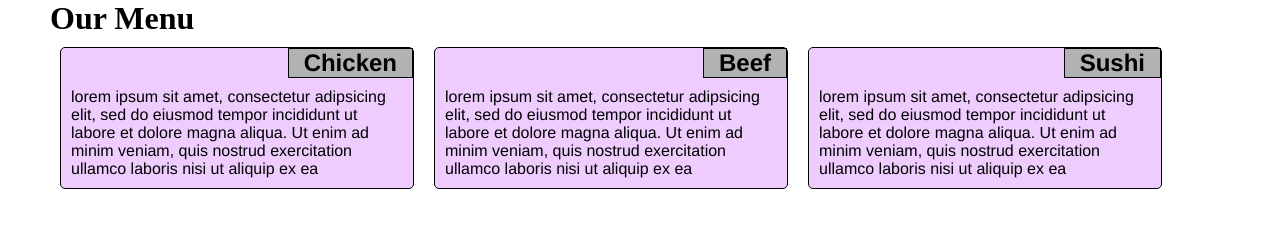
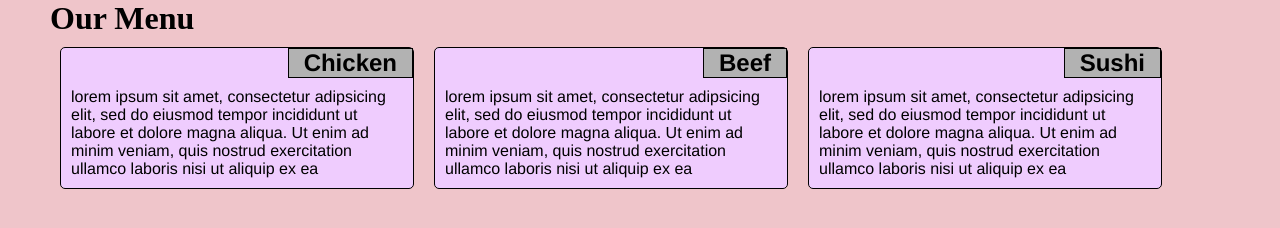
Before and after one commit to abhay-webworld/mod2-solution, a plain HTML site: page index.html in a window 1280 px wide. Drawn offline with Linux system fonts and the light colour scheme.

Commit message:
Update main.css

```diff
--- a/main.css
+++ b/main.css
@@ -6,6 +6,7 @@
 body{
 	margin-left: 50px;
 	margin-right: 50px;
+	background: #efc5ca;
 }
 .col-1-3{
 	border: 1px solid black;
```
